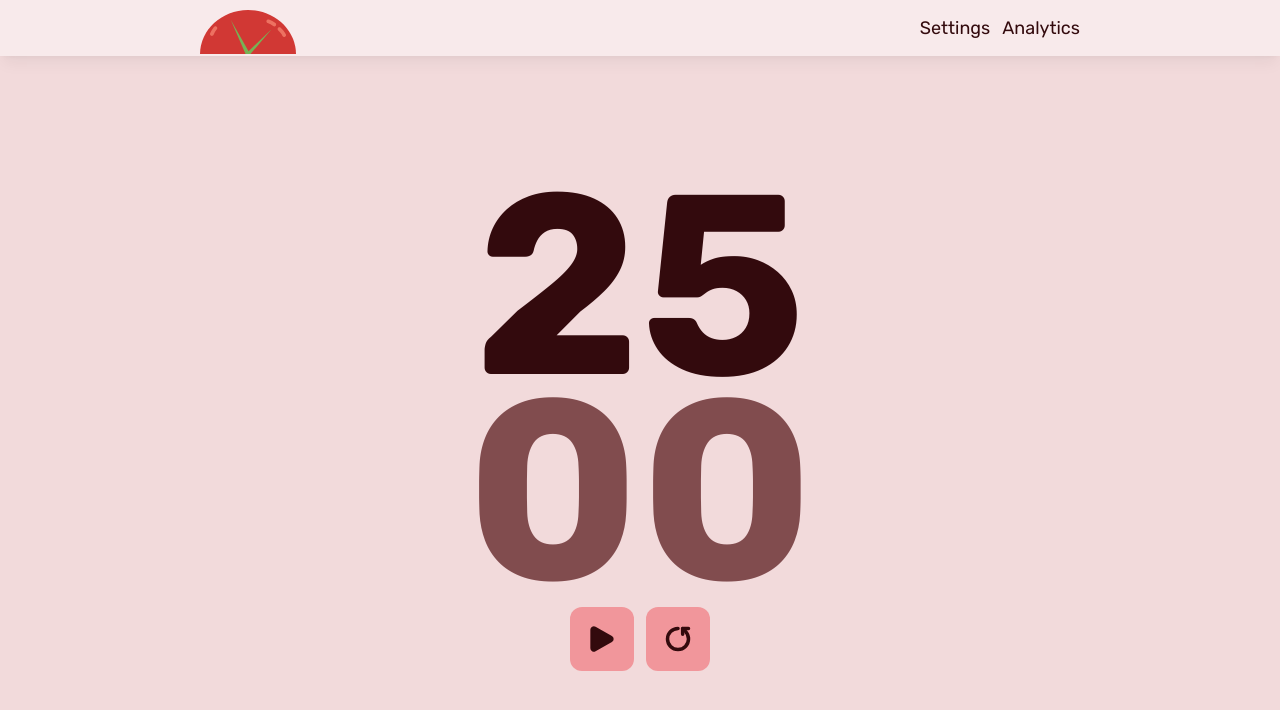
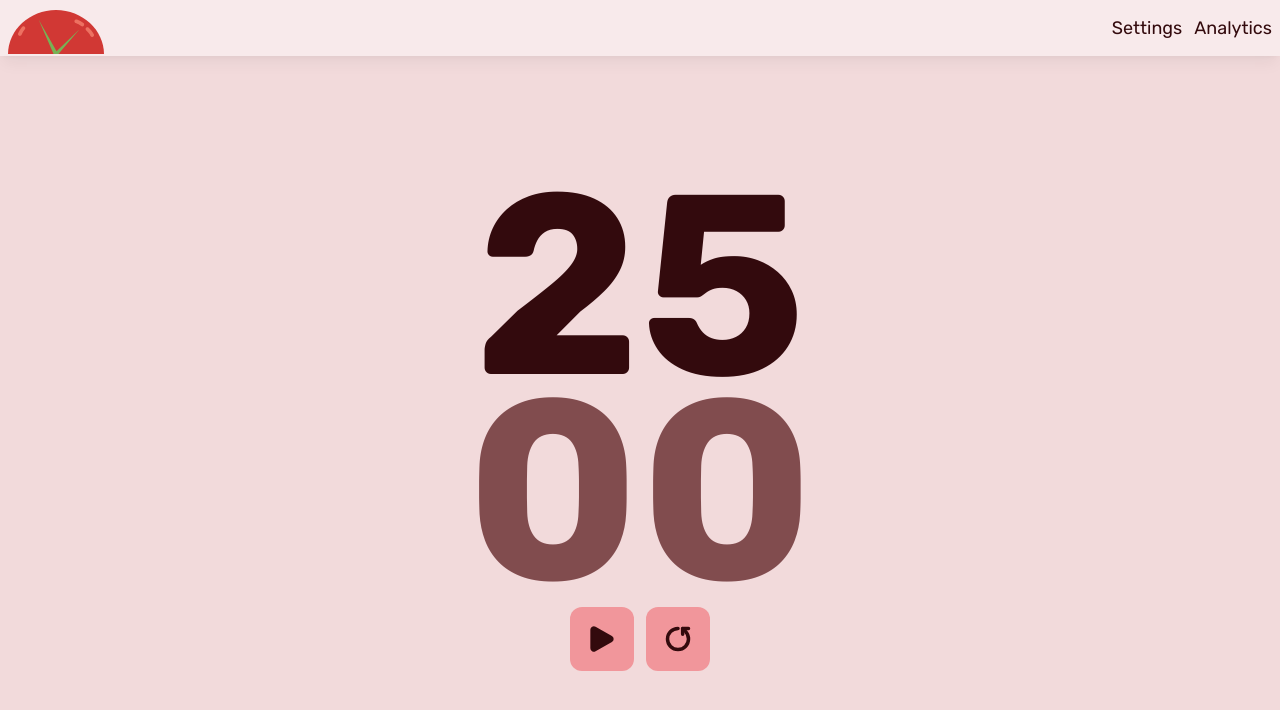
Before and after one commit to SyntaxBox/pomobit, a React (Vite) app: page / in a window 1280 px wide. Shown: the top 710 px of the page. Built offline with nearby package versions, Linux system fonts and the light colour scheme.

Commit message:
Update container.tsx

```diff
--- a/src/ui/container.tsx
+++ b/src/ui/container.tsx
@@ -15,7 +15,7 @@ export function Container({
     <Tag
       {...rest}
       className={cn(
-        "h-full w-full p-2 container mx-auto max-w-4xl",
+        "h-full w-full p-2 container mx-auto max-w-9xl",
         rest.className,
       )}
     >
```
